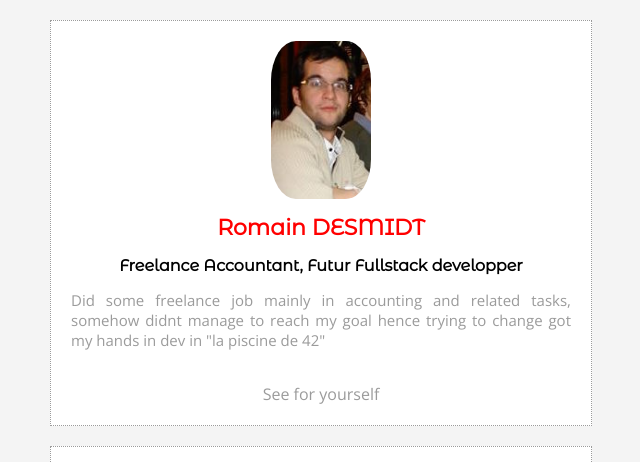
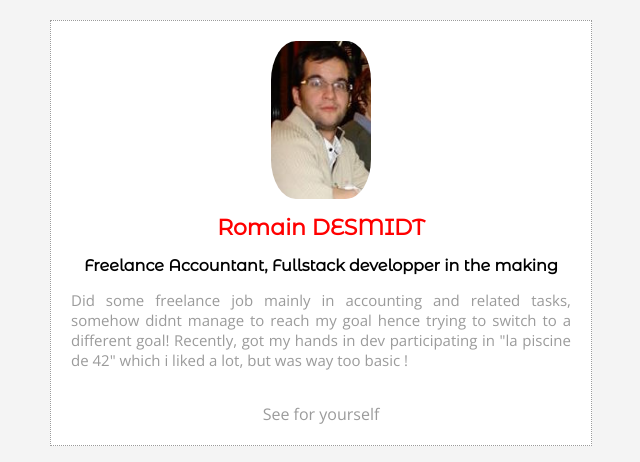
Before and after one commit to RomainDesmidt/profile, a plain HTML site: page index.html in a window 1280 px wide. Shown: the top 462 px of the page, without its empty margins (158-798 px from the left). Drawn offline with nearby package versions, Linux system fonts and the light colour scheme.

Commit message:
some change

```diff
--- a/index.html
+++ b/index.html
@@ -11,9 +11,10 @@
     <div>
       <img src="image/moi.jpeg" alt="moi" id="me">
       <h1>Romain DESMIDT</h1>
-      <h2>Freelance Accountant, Futur Fullstack developper</h2>
+      <h2>Freelance Accountant, Fullstack developper in the making</h2>
       <p>
-      Did some freelance job mainly in accounting and related tasks, somehow didnt manage to reach my goal hence trying to change got my hands in dev in "la piscine de 42"
+      Did some freelance job mainly in accounting and related tasks, somehow didnt manage to reach my goal hence trying to switch to a different goal!
+      Recently, got my hands in dev participating in "la piscine de 42" which i liked a lot, but was way too basic !
         </p>
         <br>
         <a href="#" id="btn-red">
--- a/style.css
+++ b/style.css
@@ -43,10 +43,7 @@ a:hover {
           font-size: 15px;
 }
 
-#btn-red {
-            background: red
-            color: white;
-}
+
 
 #me {
       border-radius: 25%;
@@ -88,3 +85,8 @@ li {
 .p-center {
             /*text-align: center;*/
 }
+
+#btn-red {
+            background: red
+            color: white;
+}
```
